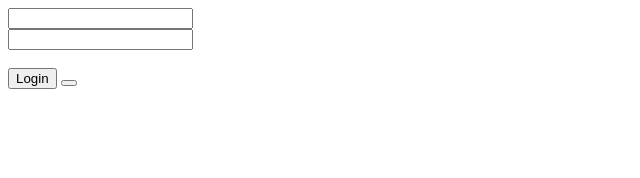
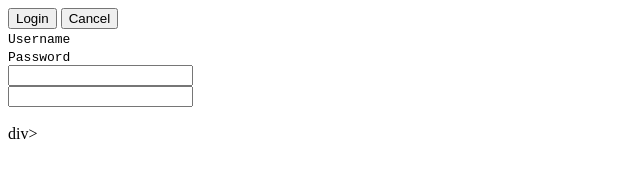
Before and after one commit to Cea1261/FV_ICT9T_Q4SW1_Concepcion_Faith-Ceana, a plain HTML site: page index.html in a window 1280 px wide. Shown: the whole page, without its empty margins (0-640 px from the left). Drawn offline with Linux system fonts and the light colour scheme.

Commit message:
Update index.html

```diff
--- a/index.html
+++ b/index.html
@@ -4,6 +4,22 @@
     <meta charset="UTF-8">
     <meta name="viewport" content="width=device-width, initial-scale=1.0">
     <title>Q4 Seatwork 1</title>
+
+
+
+
+        <button type="Username" class="btn btn-uccess" onclick="verify()">Login</button>
+        <button type="Password" class="btn btn-uccess" onclick="()">Cancel</button>
+
+        <div class="row">
+            <div class="col-lg-6">
+                <kbd id="result1">Username</kbd>
+            </div>
+
+            <div class="col-lg-6">
+                <kbd id="result2">Password</kbd>
+            </div>
+        </div>
 
 
 
@@ -18,8 +34,12 @@
         <br>
 
 
-        <button type="login" class="btn btn-uccess" onclick="verify()">Login</button>
-        <button type="reset" class="btn btn-uccess" onclick="()"></button>
+
+
+
+
+
+
 
 
 
@@ -33,4 +53,4 @@
 
 
 </body>
-</html>
+</html>div>
```
